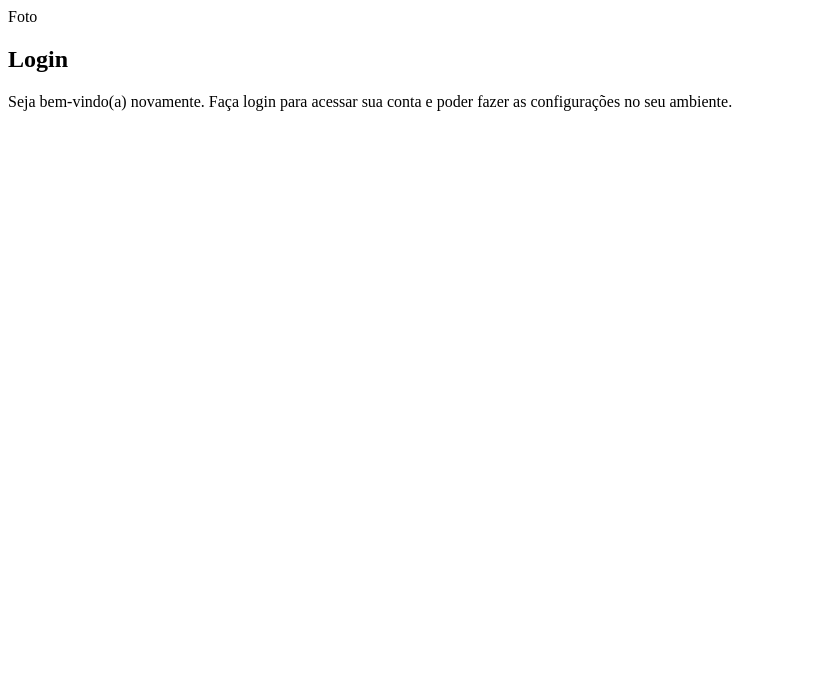
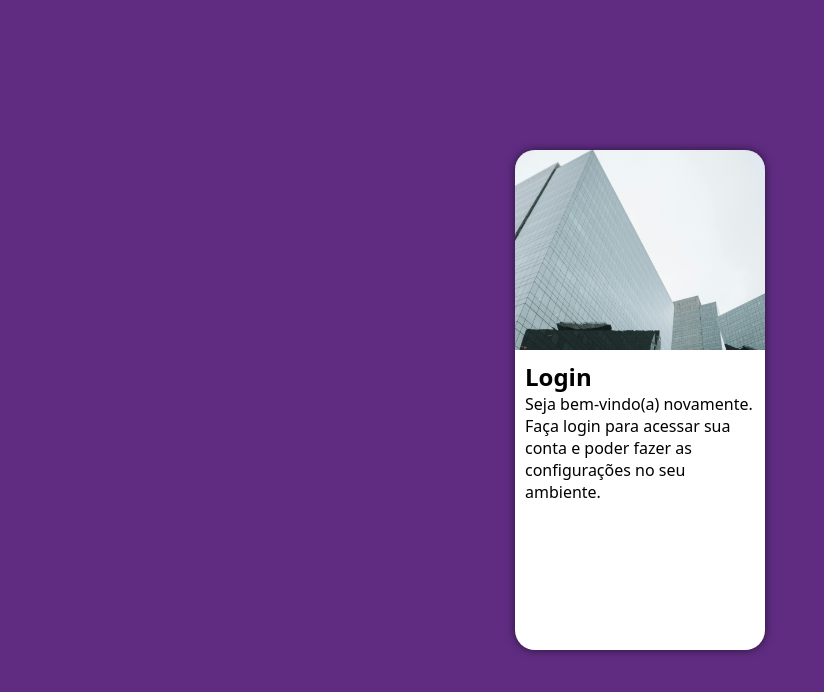
Before and after one commit to pontodex/projeto-login, a plain HTML site: page index.html in a window 1280 px wide. Shown: the whole page, without its empty margins (0-824 px from the left). Drawn offline with Linux system fonts and the light colour scheme.

Commit message:
atualizei as CSS

```diff
--- a/estilos/style.css
+++ b/estilos/style.css
@@ -5,3 +5,48 @@
     Verde: #49a09d
     Lilás: #5f2c82
 */
+
+* {
+    font-family: system-ui, -apple-system, BlinkMacSystemFont, 'Segoe UI', Roboto, Oxygen, Ubuntu, Cantarell, 'Open Sans', 'Helvetica Neue', sans-serif;
+    padding: 0px;
+    margin: 0px;
+    box-sizing: border-box;
+}
+
+body, html {
+    background-color: #5f2c82;
+    height: 100vh;
+    width: 100vw;
+}
+
+main {
+    position: relative;
+    height: 100vh;
+    width: 100vw;
+}
+
+section#login {
+    position: absolute;
+    top: 50%;
+    left: 50%;
+    transform: translate(-50%, -50%);
+    overflow: hidden;
+
+    background-color: white;
+    width: 250px;
+    height: 500px;
+    border-radius: 20px;
+    box-shadow: 0px 0px 10px rgba(0, 0, 0, 0.555);
+}
+
+section#login > div#imagem {
+    display: block;
+    background: #5f2c82 url(../imagens/prédio.jpg) no-repeat;
+    background-size: cover;
+    height: 200px;
+}
+
+section#login > div#formulario {
+    display: block;
+    padding: 10px;
+}
--- a/index.html
+++ b/index.html
@@ -10,7 +10,7 @@
     <main>
         <section id="login">
             <div id="imagem">
-                Foto
+
             </div>
             <div id="formulario">
                 <h1>Login</h1>
```
